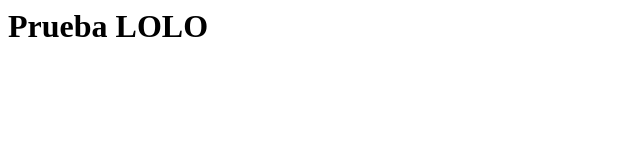
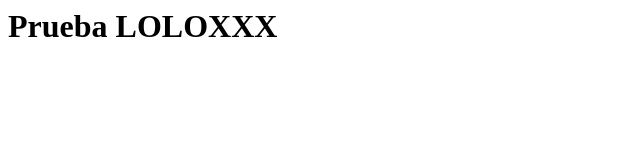
Before and after one commit to mquispev/mi-proyect, a plain HTML site: page index.html in a window 1280 px wide. Shown: the whole page, without its empty margins (0-640 px from the left). Drawn offline with Linux system fonts and the light colour scheme.

Commit message:
Actualizado XXX

```diff
--- a/index.html
+++ b/index.html
@@ -3,6 +3,6 @@
 	<title>MJ</title>
 </head>
 <body>
-	<h1>Prueba LOLO</h1>
+	<h1>Prueba LOLOXXX</h1>
 </body>
 </html>
```
